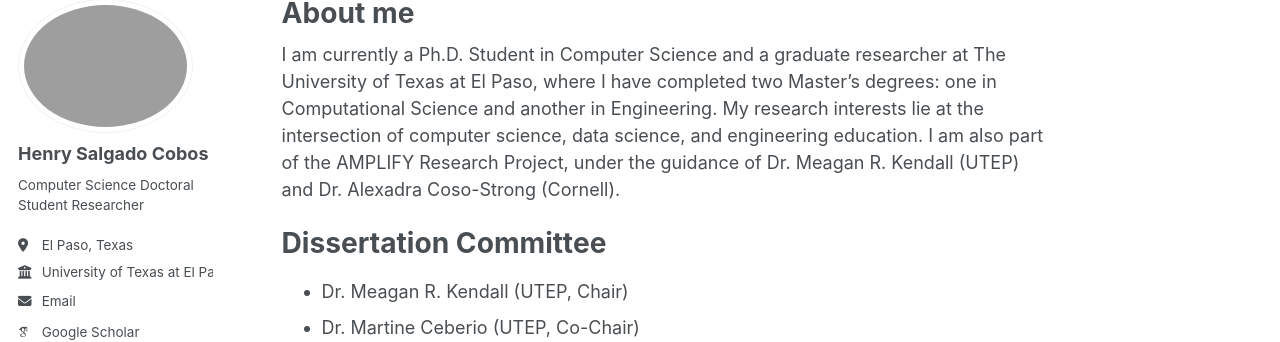
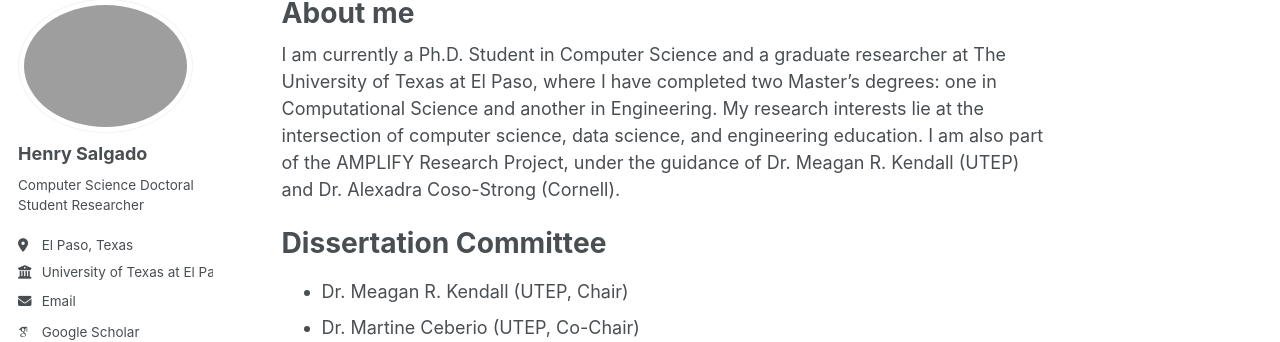
Before and after one commit to eigenhenry/eigenhenry.github.io, a Jekyll site: the page built from _pages/about.md, in a window 1280 px wide. Shown: the part 107-449 px from the top of the page. Built offline with Jekyll 4.4.1, drawn with Linux system fonts in a browser that asks for light colours; some web fonts are replaced; a file with an impossible date is left out.

Commit message:
Update _config.yml

```diff
--- a/_config.yml
+++ b/_config.yml
@@ -22,7 +22,7 @@
 author:
   # Biographic information
   avatar           : "henry.png"
-  name             : "Henry Salgado Cobos"
+  name             : "Henry Salgado"
   pronouns         : # example: "she/her"
   bio              : "Computer Science Doctoral Student Researcher "
   location         : "El Paso, Texas"
```
